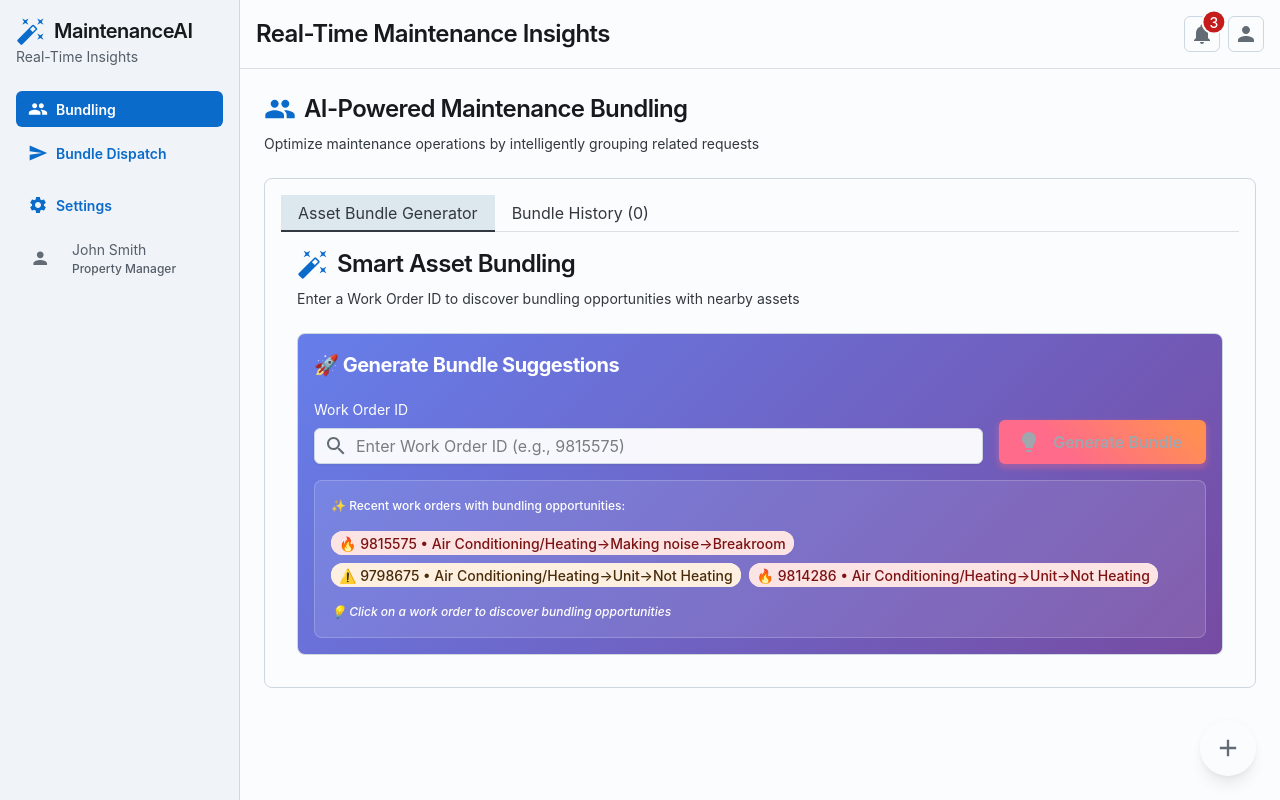
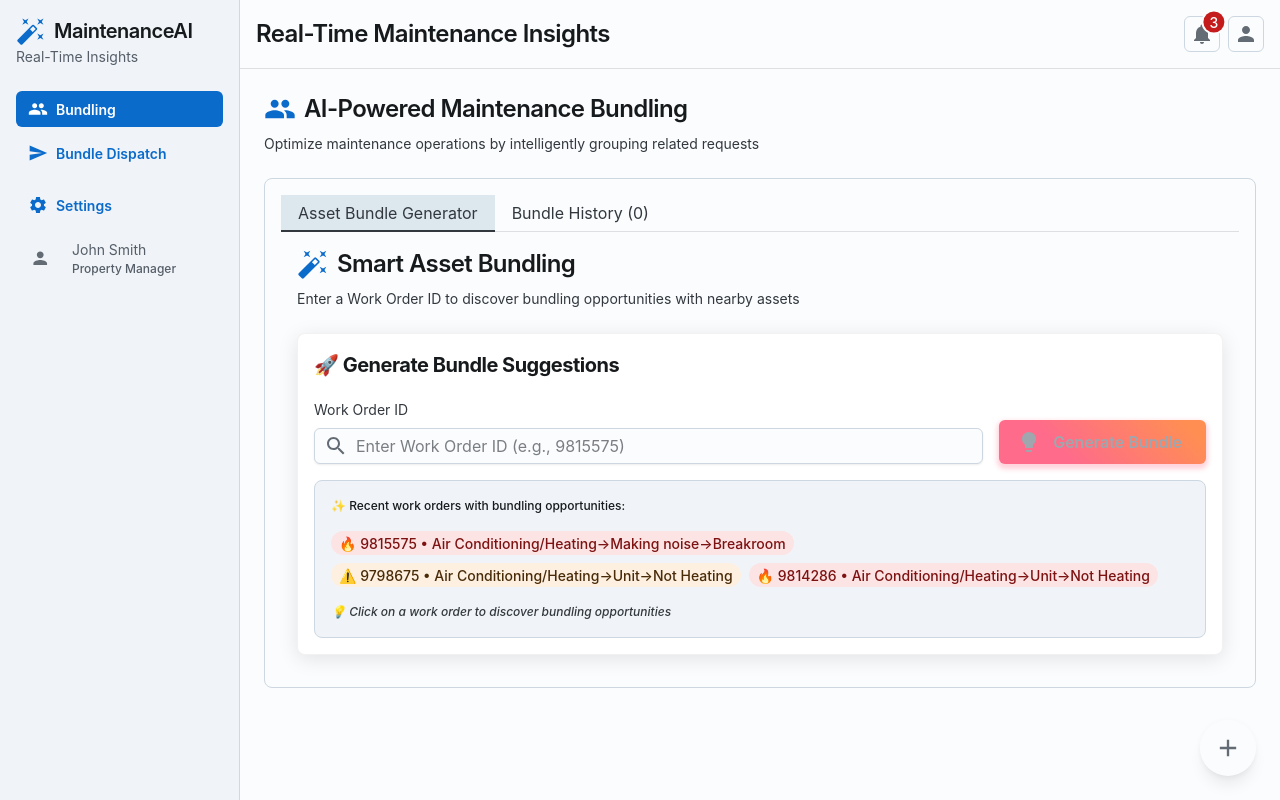
Before and after one commit to MarcusCody/maintenance-insights-frontend, a React (Vite) app: page / in a window 1280 px wide. Built offline with nearby package versions, Linux system fonts and the light colour scheme.

Commit message:
Refactor AssetBundleGenerator component to improve UI styling and accessibility. Update card backgrounds, typography colors, and input styles for a more cohesive design. Enhance user feedback with clearer visual cues and improved layout for work order suggestions.

```diff
--- a/src/components/AssetBundleGenerator.tsx
+++ b/src/components/AssetBundleGenerator.tsx
@@ -486,18 +486,18 @@ export default function AssetBundleGenerator({ onBundleCreated }: AssetBundleGen
 
       {/* Work Order Input */}
       <Card sx={{
-        background: 'linear-gradient(135deg, #667eea 0%, #764ba2 100%)',
-        color: 'white',
-        '& .MuiTypography-root': { color: 'white' }
+        bgcolor: 'white',
+        boxShadow: '0 4px 20px rgba(0,0,0,0.1)',
+        border: '1px solid rgba(0,0,0,0.05)'
       }}>
         <CardContent>
-          <Typography level="h4" sx={{ mb: 2, color: 'white', fontWeight: 'bold' }}>
+          <Typography level="h4" sx={{ mb: 2, color: 'text.primary', fontWeight: 'bold' }}>
             🚀 Generate Bundle Suggestions
           </Typography>
           <Stack spacing={2}>
             <Stack direction="row" spacing={2} alignItems="flex-end">
               <Box sx={{ flex: 1 }}>
-                <Typography level="body-sm" sx={{ mb: 1, color: 'rgba(255,255,255,0.9)' }}>
+                <Typography level="body-sm" sx={{ mb: 1, color: 'text.secondary' }}>
                   Work Order ID
                 </Typography>
                 <Input
@@ -506,13 +506,6 @@ export default function AssetBundleGenerator({ onBundleCreated }: AssetBundleGen
                   onChange={(e) => setWorkOrderId(e.target.value)}
                   startDecorator={<SearchIcon sx={{ color: 'primary.main' }} />}
                   disabled={loading}
-                  sx={{
-                    bgcolor: 'rgba(255,255,255,0.95)',
-                    '&:focus-within': {
-                      bgcolor: 'white',
-                      boxShadow: '0 0 0 2px rgba(255,255,255,0.3)'
-                    }
-                  }}
                 />
               </Box>
               <Button
@@ -538,12 +531,13 @@ export default function AssetBundleGenerator({ onBundleCreated }: AssetBundleGen
 
             {/* Suggested Work Order IDs */}
             <Box sx={{
-              bgcolor: 'rgba(255,255,255,0.1)',
+              bgcolor: 'neutral.softBg',
               p: 2,
               borderRadius: 'md',
-              border: '1px solid rgba(255,255,255,0.2)'
+              border: '1px solid',
+              borderColor: 'neutral.outlinedBorder'
             }}>
-              <Typography level="body-xs" sx={{ mb: 2, color: 'rgba(255,255,255,0.9)', fontWeight: 'medium' }}>
+              <Typography level="body-xs" sx={{ mb: 2, color: 'text.primary', fontWeight: 'medium' }}>
                 ✨ Recent work orders with bundling opportunities:
               </Typography>
               <Stack direction="row" spacing={1} flexWrap="wrap" useFlexGap>
@@ -560,12 +554,9 @@ export default function AssetBundleGenerator({ onBundleCreated }: AssetBundleGen
                     onClick={() => setWorkOrderId(suggestion.id)}
                     sx={{
                       cursor: 'pointer',
-                      bgcolor: 'rgba(255,255,255,0.9)',
-                      color: suggestion.priority === 'High' ? 'danger.main' : 'warning.main',
                       fontWeight: 'medium',
                       transition: 'all 0.2s ease',
                       '&:hover': {
-                        bgcolor: 'white',
                         transform: 'translateY(-1px)',
                         boxShadow: '0 4px 8px rgba(0,0,0,0.1)'
                       }
@@ -575,7 +566,7 @@ export default function AssetBundleGenerator({ onBundleCreated }: AssetBundleGen
                   </Chip>
                 ))}
               </Stack>
-              <Typography level="body-xs" sx={{ mt: 2, color: 'rgba(255,255,255,0.7)', fontStyle: 'italic' }}>
+              <Typography level="body-xs" sx={{ mt: 2, color: 'text.secondary', fontStyle: 'italic' }}>
                 💡 Click on a work order to discover bundling opportunities
               </Typography>
             </Box>
@@ -594,14 +585,14 @@ export default function AssetBundleGenerator({ onBundleCreated }: AssetBundleGen
         <>
           {/* Bundle Overview */}
           <Card sx={{
-            background: 'linear-gradient(135deg, #4facfe 0%, #00f2fe 100%)',
+            background: 'linear-gradient(135deg,rgb(33, 140, 234) 0%,rgb(25, 193, 201) 100%)',
             color: 'white',
             boxShadow: '0 8px 32px rgba(79, 172, 254, 0.3)'
           }}>
             <CardContent>
               <Typography level="h4" sx={{ mb: 2, display: 'flex', alignItems: 'center', gap: 1, color: 'white', fontWeight: 'bold' }}>
                 <LocationIcon sx={{ color: 'white' }} />
-                🎯 Bundling Opportunity Detected
+                Bundling Opportunity Detected
               </Typography>
 
               <Alert
@@ -645,7 +636,7 @@ export default function AssetBundleGenerator({ onBundleCreated }: AssetBundleGen
                     borderRadius: 'lg',
                     border: '1px solid rgba(255,255,255,0.2)'
                   }}>
-                    <Typography level="h1" sx={{ color: '#FFD700', fontWeight: 'bold', mb: 1 }}>
+                    <Typography level="h1" sx={{ color: 'white', fontWeight: 'bold', mb: 1 }}>
                       {selectedAssets.length}
                     </Typography>
                     <Typography level="body-sm" sx={{ color: 'rgba(255,255,255,0.8)' }}>
```
